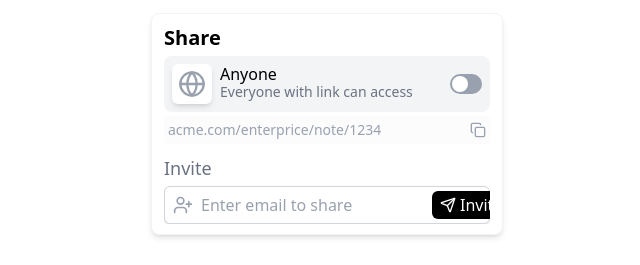
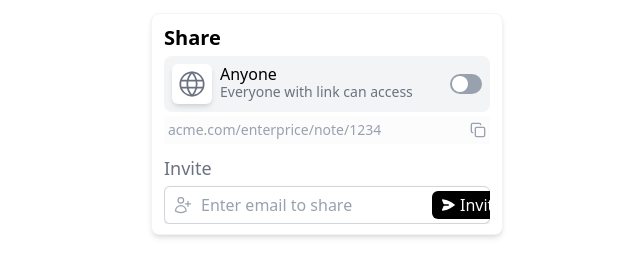
Before and after one commit to paul1029-ife/design-recreation, a React (Vite) app: page / in a window 1280 px wide. Both pictures are taken after a click on the button 779 px from the left and 400 px from the top of the page. Shown: the part 276-541 px from the top of the page, without its empty margins (313-953 px from the left). Built offline with nearby package versions, Linux system fonts and the light colour scheme.

Commit message:
feat: Add matching icons.

```diff
--- a/src/components/InviteCard.tsx
+++ b/src/components/InviteCard.tsx
@@ -1,6 +1,9 @@
-import { Copy, Globe, Send, UserPlus, X } from "lucide-react";
+import { Copy, X } from "lucide-react";
 import { AnimatePresence, motion } from "motion/react";
 import { useState } from "react";
+import HeroiconsUserPlus from "./icons/IconPlus";
+import { HeroiconsPaperAirplane16Solid } from "./icons/IconSend";
+import { HugeiconsGlobe02 } from "./icons/IconGlobe";
 
 const InviteCard = () => {
   const [isPublic, setIsPublic] = useState(false);
@@ -53,7 +56,7 @@ const InviteCard = () => {
           <div className="bg-gray-100 rounded-lg flex items-center justify-between p-2">
             <div className="flex items-center gap-2 justify-between">
               <div className="bg-white p-1.5 shadow-md rounded-md">
-                <Globe className="size-7 text-gray-400" />
+                <HugeiconsGlobe02 className="size-7 text-gray-500" />
               </div>
               <div className="flex flex-col">
                 <p className="text-base font-medium leading-4">Anyone</p>
@@ -89,13 +92,16 @@ const InviteCard = () => {
         </div>
       </div>
 
-      <AnimatePresence mode="wait">
+      <AnimatePresence>
         {isPublic && (
           <motion.div
-            initial={{ opacity: 0, maxHeight: 0 }}
+            initial={{ opacity: 0.2, maxHeight: 0 }}
             animate={{ opacity: 1, maxHeight: 350 }}
-            exit={{ opacity: 0, maxHeight: 0 }}
-            transition={{ duration: 0.23, ease: "linear" }}
+            exit={{ opacity: 1, maxHeight: 0 }}
+            transition={{
+              duration: 0.23,
+              ease: "linear",
+            }}
             className="flex flex-col overflow-hidden"
           >
             <div className="w-full">
@@ -105,7 +111,7 @@ const InviteCard = () => {
               <div className="relative">
                 <motion.div className="flex justify-between items-center bg-white rounded-md border border-gray-300 px-2 pr-1 py-1 shadow-sm">
                   <div className="flex items-center gap-2 flex-1">
-                    <UserPlus className="w-5 h-5 text-gray-400 flex-shrink-0" />
+                    <HeroiconsUserPlus className="w-5 h-5 text-gray-400 flex-shrink-0" />
 
                     <AnimatePresence mode="wait">
                       {validEmail ? (
@@ -162,7 +168,7 @@ const InviteCard = () => {
                     onClick={handleInvite}
                     className="bg-black text-white rounded-md px-2 py-0.5 flex items-center gap-1 flex-shrink-0"
                   >
-                    <Send className="w-4 h-4" />
+                    <HeroiconsPaperAirplane16Solid className="w-4 h-4" />
                     <span>Invite</span>
                   </motion.button>
                 </motion.div>
@@ -179,6 +185,7 @@ const InviteCard = () => {
                   >
                     {invitedEmails.map((invitedEmail) => (
                       <motion.div
+                        key={invitedEmail}
                         initial={{ opacity: 0, maxHeight: 0 }}
                         animate={{ opacity: 1, maxHeight: 400 }}
                         exit={{ opacity: 0, maxHeight: 0 }}
--- /dev/null
+++ b/src/components/icons/IconGlobe.tsx
@@ -0,0 +1,27 @@
+import type { SVGProps } from "react";
+
+export function HugeiconsGlobe02(props: SVGProps<SVGSVGElement>) {
+  return (
+    <svg
+      xmlns="http://www.w3.org/2000/svg"
+      width="1em"
+      height="1em"
+      viewBox="0 0 24 24"
+      {...props}
+    >
+      {/* Icon from Huge Icons by Hugeicons - undefined */}
+      <g fill="none" stroke="currentColor" strokeWidth="1.5">
+        <circle cx="12" cy="12" r="10" />
+        <path
+          strokeLinejoin="round"
+          d="M8 12c0 6 4 10 4 10s4-4 4-10s-4-10-4-10s-4 4-4 10Z"
+        />
+        <path
+          strokeLinecap="round"
+          strokeLinejoin="round"
+          d="M21 15H3m18-6H3"
+        />
+      </g>
+    </svg>
+  );
+}
--- /dev/null
+++ b/src/components/icons/IconPlus.tsx
@@ -0,0 +1,22 @@
+import type { SVGProps } from "react";
+
+export default function HeroiconsUserPlus(props: SVGProps<SVGSVGElement>) {
+  return (
+    <svg
+      xmlns="http://www.w3.org/2000/svg"
+      width="1em"
+      height="1em"
+      viewBox="0 0 24 24"
+      {...props}
+    >
+      <path
+        fill="none"
+        stroke="currentColor"
+        strokeLinecap="round"
+        strokeLinejoin="round"
+        strokeWidth="1.5"
+        d="M18 7.5v3m0 0v3m0-3h3m-3 0h-3m-2.25-4.125a3.375 3.375 0 1 1-6.75 0a3.375 3.375 0 0 1 6.75 0M3 19.235v-.11a6.375 6.375 0 0 1 12.75 0v.109A12.3 12.3 0 0 1 9.374 21C7.043 21 4.862 20.355 3 19.234"
+      />
+    </svg>
+  );
+}
--- /dev/null
+++ b/src/components/icons/IconSend.tsx
@@ -0,0 +1,18 @@
+import type { SVGProps } from "react";
+
+export function HeroiconsPaperAirplane16Solid(props: SVGProps<SVGSVGElement>) {
+  return (
+    <svg
+      xmlns="http://www.w3.org/2000/svg"
+      width="1em"
+      height="1em"
+      viewBox="0 0 16 16"
+      {...props}
+    >
+      <path
+        fill="currentColor"
+        d="M2.87 2.298a.75.75 0 0 0-.812 1.021L3.39 6.624a1 1 0 0 0 .928.626H8.25a.75.75 0 0 1 0 1.5H4.318a1 1 0 0 0-.927.626l-1.333 3.305a.75.75 0 0 0 .811 1.022a24.9 24.9 0 0 0 11.668-5.115a.75.75 0 0 0 0-1.175A24.9 24.9 0 0 0 2.869 2.298"
+      />
+    </svg>
+  );
+}
```
